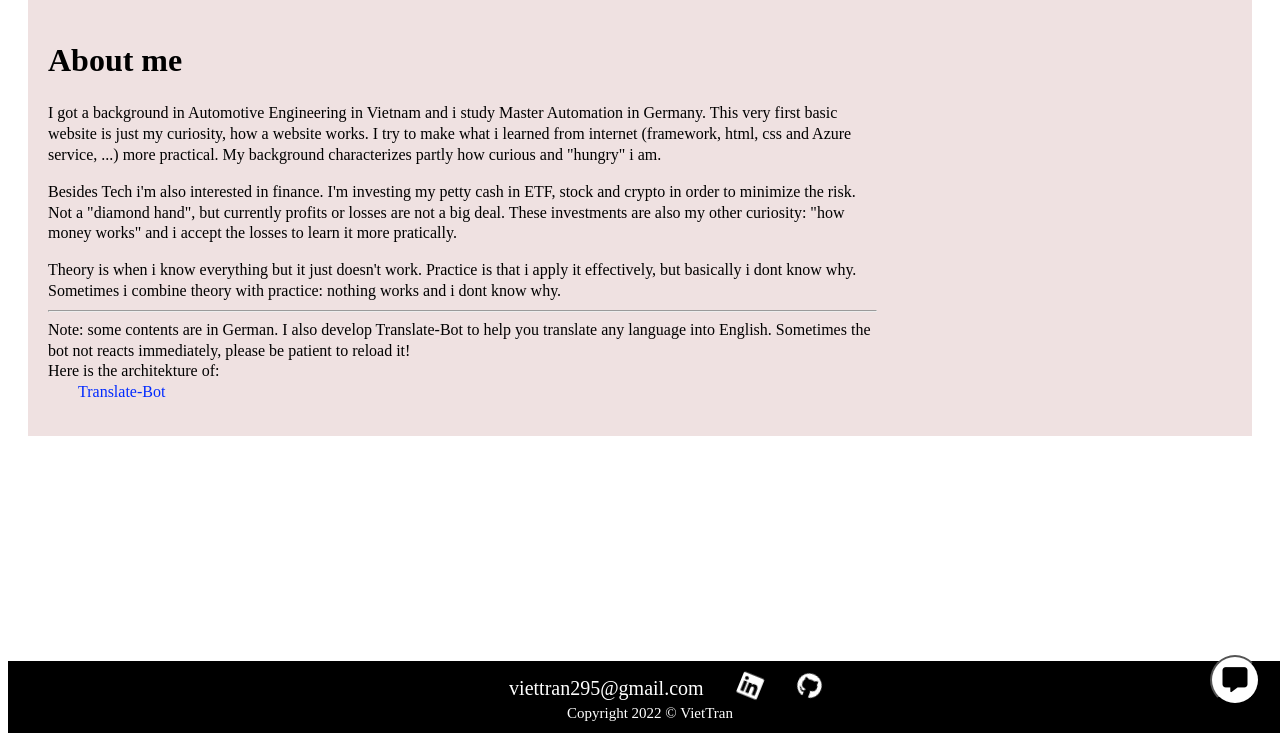
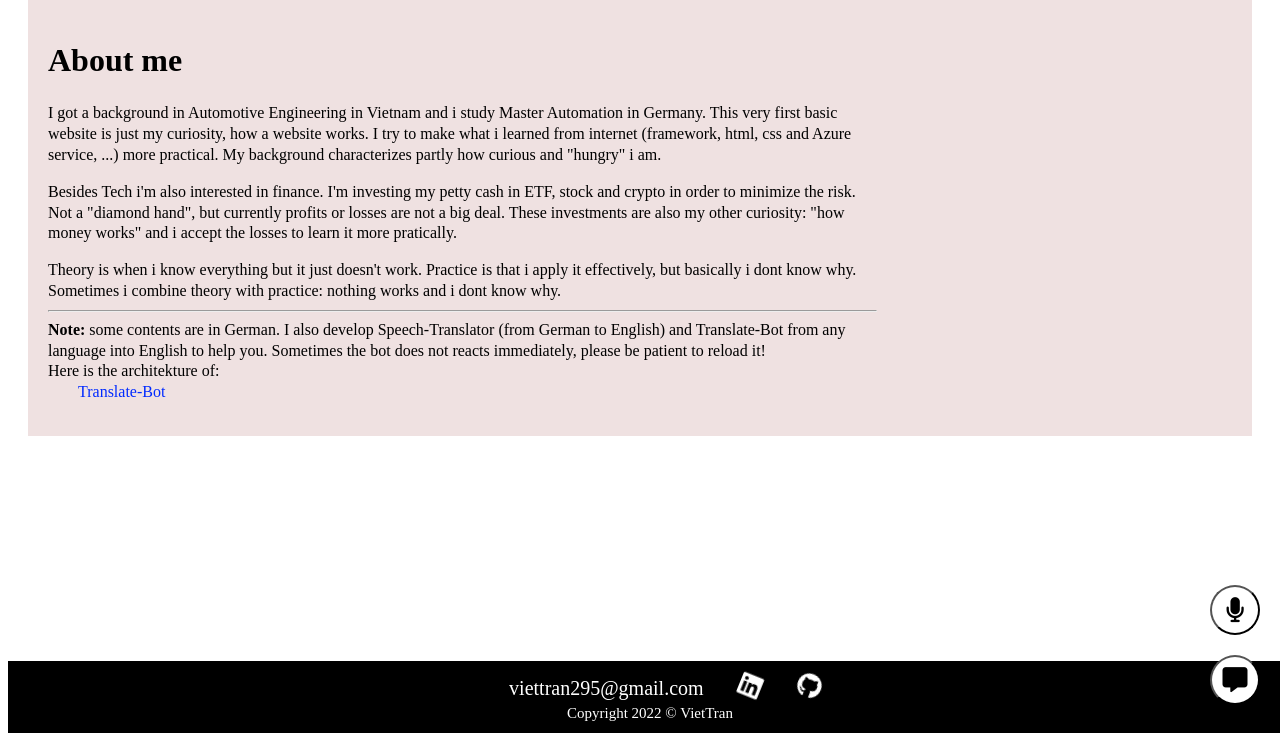
Before and after one commit to viettran295/vietapp, a Flask app: page / in a window 1280 px wide. Shown: the part 75-808 px from the top of the page. Run offline with Flask 2, Linux system fonts and the light colour scheme; some libraries are stand-ins or nearby versions.

Commit message:
speech-trans works, add bot achitekture, add docker

```diff
--- a/dev/app.py
+++ b/dev/app.py
@@ -1,9 +1,13 @@
-from flask import Flask, render_template, request
+from flask import Flask, render_template, request, flash
 import datetime
+from speech_translator.speech_translator import Speech
+from config import SpeechConfig
 
 app = Flask(__name__)
 
-txt = ''''''
+speech_config = SpeechConfig()
+speech = Speech(speech_config)
+
 @app.route("/")
 def about():
     return render_template("about.html")
@@ -30,3 +34,16 @@ def projects():
 @app.route("/bot_architekture")
 def bot_architekture():
     return render_template("bot_architekture.html")
+
+@app.route("/speech_translator", methods=['POST','GET'])
+def speech_translator():
+    if request.method == "POST":
+        result = speech.recognize_from_microphone()
+        return render_template("speech_translator.html", result=result)
+    else:
+        return render_template("speech_translator.html")
+
+if __name__=="__main__":
+    app.secret_key = 'super secret key'
+    app.config['SESSION_TYPE'] = 'filesystem'
+    app.run(debug=True,host='0.0.0.0')
--- a/dev/requirements.txt
+++ b/dev/requirements.txt
@@ -1,5 +1,4 @@
 flask==2.1.0
-botbuilder-core
 asyncio
 aiohttp
 cookiecutter==1.7.0
--- a/dev/static/script.js
+++ b/dev/static/script.js
@@ -9,3 +9,7 @@ function convertPDF_text(){
     var popup = document.getElementById("PDFtoText");
     popup.classList.toggle('showpopup')
 }
+
+startRecording.onclick() = e =>{
+    console.log('Speak into your microphone')
+}
--- a/dev/static/styling.css
+++ b/dev/static/styling.css
@@ -19,6 +19,17 @@ a {
     color: #002aff;
     font-size: 16px;
  }
+.speech-btn{
+    position: fixed;
+    right:20px;
+    bottom: 90px;
+    cursor: pointer;
+    background: rgb(255, 255, 255);
+    color: rgb(0, 0, 0);
+    width:50px;
+    height: 50px;
+    border-radius: 50%;
+}
 .chat-btn{
     position: fixed;
     right:20px;
--- a/dev/templates/about.html
+++ b/dev/templates/about.html
@@ -15,8 +15,8 @@
     Theory is when i know everything but it just doesn't work. Practice is that i apply it effectively, but basically i dont know why.
     Sometimes i combine theory with practice: nothing works and i dont know why.
     <hr>
-    Note: some contents are in German. I also develop Translate-Bot to help you translate any language into English.
-    Sometimes the bot not reacts immediately, please be patient to reload it!
+    <b>Note:</b> some contents are in German. I also develop Speech-Translator (from German to English) and Translate-Bot from any language into English to help you.
+    Sometimes the bot does not reacts immediately, please be patient to reload it!
     <br>
     Here is the architekture of: <br>
     <a class="bot" href="bot_architekture">Translate-Bot</a>
--- a/dev/templates/base.html
+++ b/dev/templates/base.html
@@ -19,6 +19,13 @@
         {% block content %}{% endblock %}
     </div>
 
+    <!-- SPEECH -->
+    <button onclick="location.href='speech_translator'" type="button" class="speech-btn">
+        <span style="font-size: 25px;">
+            <i class="fa-solid fa-microphone"></i>
+        </span>
+    </button>
+
     <!-- CHATBOT -->
     <button type="button" class="chat-btn">
         <span style="font-size: 25px;">
@@ -27,7 +34,7 @@
     </button>
 
     <div class="chat-popup">
-        <iframe src='https://webchat.botframework.com/embed/bot-vietapp?s=fgHw29aaJRk.3cD3J0miipXgOqu-ogXXVOxQ5pydaR4cR-orqfq_8o4'  style="height: 500px; width: 100%"></iframe>
+        <iframe src='https://webchat.botframework.com/embed/viettranbot?s=_HOFpbaVglo.-_j85lwKtrYCY2560zxE29Aksw20bHTLfzZiGYfLbxc'  style='height: 500px; width: 500px;'></iframe>
     </div>
 
     <!-- FOOTER -->
--- a/vietapp-bot/bot.py
+++ b/vietapp-bot/bot.py
@@ -5,7 +5,7 @@ from botbuilder.schema import ChannelAccount
 from botbuilder.ai.qna import QnAMaker, QnAMakerEndpoint
 from botbuilder.ai.luis import LuisApplication, LuisPredictionOptions, LuisRecognizer
 from translator.translator_app import Translator_App
-from config import DefaultConfig
+from config import DefaultConfig, TranslatorConfig
 
 class MyBot(ActivityHandler):
     def __init__(self, config: DefaultConfig):
```
Also changed, not shown: dev/speech_translator/speech_translator.py (added, +37 -0 lines), dev/templates/bot_architekture.html (+5 -2 lines), dev/templates/speech_translator.html (added, +12 -0 lines), vietapp-bot/TranslationRecognizer.py (deleted, +0 -29 lines), vietapp-bot/config.py (+7 -2 lines), vietapp-bot/translator/translator_app.py (+8 -6 lines), dev/speech_translator/__init__.py (added), speech_translator/speech_translator.py (deleted), 4 other files.
